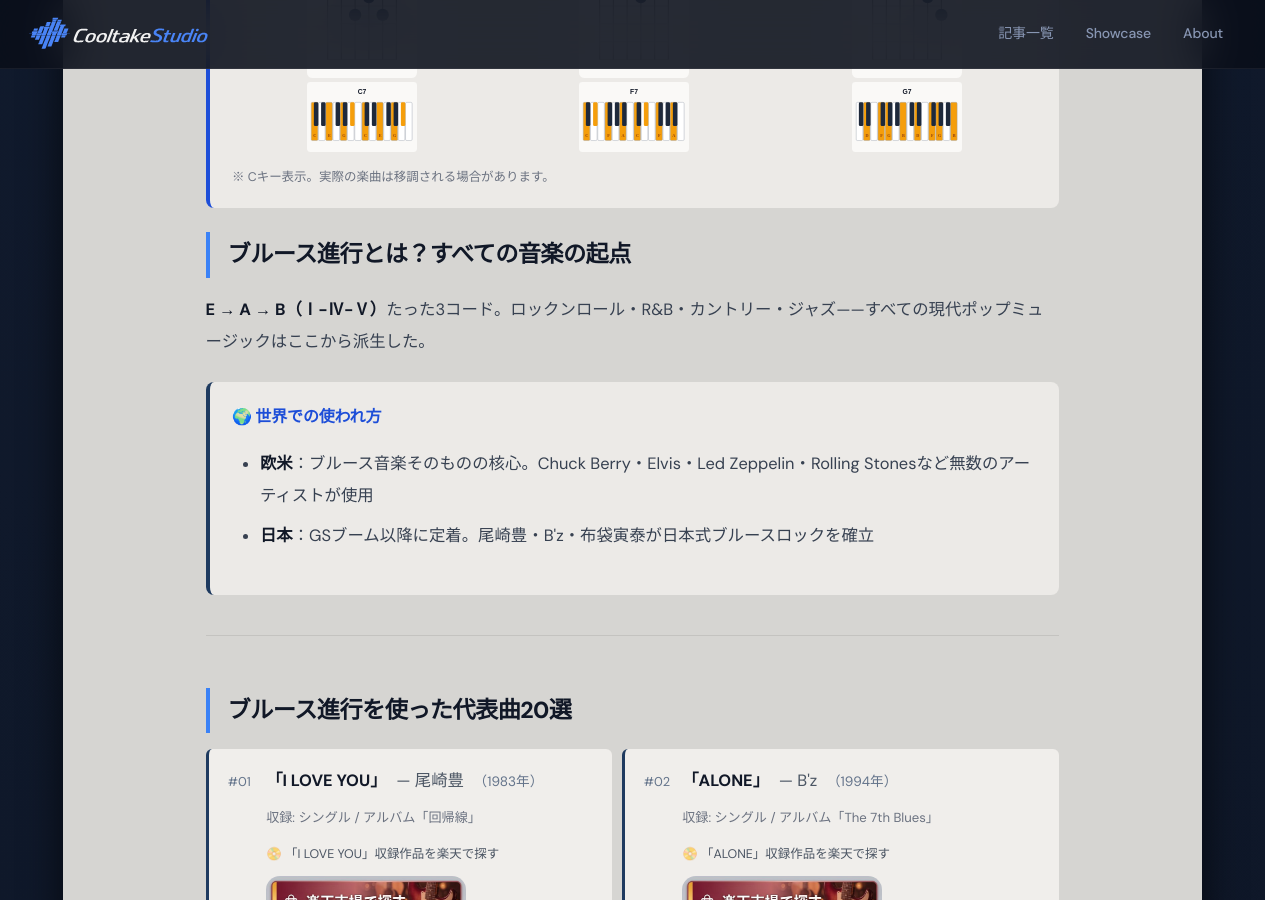
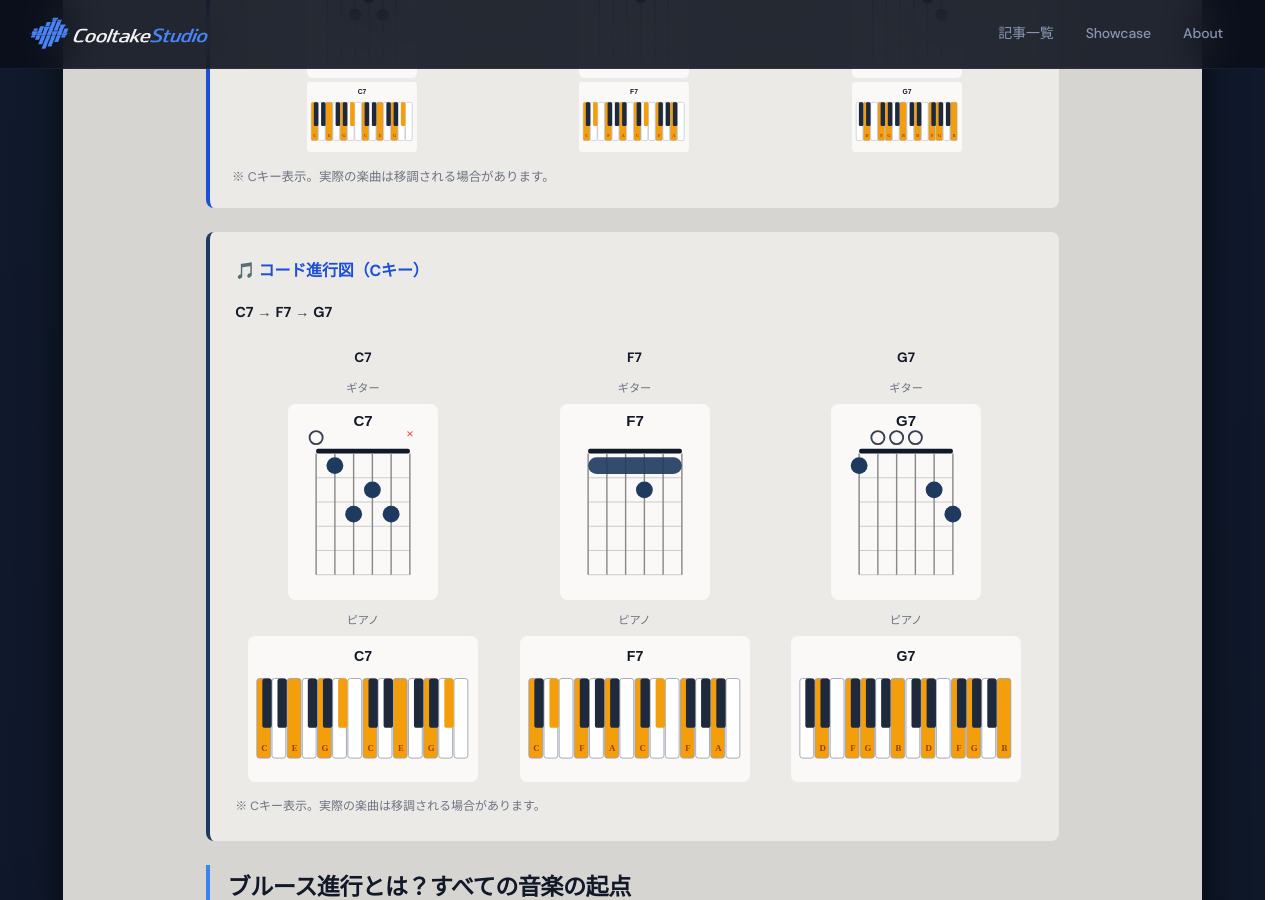
Before and after one commit to cooltake/cooltake-staging, a Jekyll site: the page built from _posts/2026-05-30-chord-progression-07-blues.md, in a window 1280 px wide and 900 px high, scrolled down 617 px. Built offline with Jekyll 4.4.1, drawn with Linux system fonts in a browser that asks for light colours; some web fonts are replaced.

Commit message:
fix: chord-07 diagram larger size 2-row layout

```diff
--- a/_posts/2026-05-30-chord-progression-07-blues.md
+++ b/_posts/2026-05-30-chord-progression-07-blues.md
@@ -18,6 +18,19 @@
 <div style="text-align:center;"><p style="font-size:.75rem;font-weight:700;color:#374151;margin:0 0 4px;">G7</p><img src="/assets/chord-diagrams/guitar-g7.svg" alt="G7 ギター" style="width:100%;max-width:110px;height:auto;display:block;margin:0 auto 4px;"><img src="/assets/chord-diagrams/piano-g7.svg" alt="G7 ピアノ" style="width:100%;max-width:110px;height:auto;display:block;margin:0 auto;"></div>
 </div>
 <p style="color:#6b7280;font-size:.78rem;margin:.8rem 0 0;">※ Cキー表示。実際の楽曲は移調される場合があります。</p>
+</div>
+
+
+
+<div style="background:#eceae7;border-radius:8px;padding:1.4rem 1.6rem;margin:1.5rem 0;border-left:4px solid #1e3a5f;">
+<h3 style="color:#111827;margin-top:0;font-size:1rem;font-weight:700;">🎵 コード進行図（Cキー）</h3>
+<p style="color:#374151;font-size:.9rem;margin:.4rem 0 1.2rem;"><strong>C7</strong> → <strong>F7</strong> → <strong>G7</strong></p>
+<div style="display:grid;grid-template-columns:repeat(3,1fr);gap:1rem;overflow-x:auto;">
+<div style="text-align:center;min-width:0;"><p style="font-size:.85rem;font-weight:700;color:#111827;margin:0 0 6px;">C7</p><p style="font-size:.7rem;color:#6b7280;margin:0 0 4px;">ギター</p><img src="/assets/chord-diagrams/guitar-c7.svg" alt="C7 ギター" style="width:100%;max-width:150px;height:auto;display:block;margin:0 auto 10px;"><p style="font-size:.7rem;color:#6b7280;margin:0 0 4px;">ピアノ</p><img src="/assets/chord-diagrams/piano-c7.svg" alt="C7 ピアノ" style="width:100%;max-width:230px;height:auto;display:block;margin:0 auto;"></div>
+<div style="text-align:center;min-width:0;"><p style="font-size:.85rem;font-weight:700;color:#111827;margin:0 0 6px;">F7</p><p style="font-size:.7rem;color:#6b7280;margin:0 0 4px;">ギター</p><img src="/assets/chord-diagrams/guitar-f7.svg" alt="F7 ギター" style="width:100%;max-width:150px;height:auto;display:block;margin:0 auto 10px;"><p style="font-size:.7rem;color:#6b7280;margin:0 0 4px;">ピアノ</p><img src="/assets/chord-diagrams/piano-f7.svg" alt="F7 ピアノ" style="width:100%;max-width:230px;height:auto;display:block;margin:0 auto;"></div>
+<div style="text-align:center;min-width:0;"><p style="font-size:.85rem;font-weight:700;color:#111827;margin:0 0 6px;">G7</p><p style="font-size:.7rem;color:#6b7280;margin:0 0 4px;">ギター</p><img src="/assets/chord-diagrams/guitar-g7.svg" alt="G7 ギター" style="width:100%;max-width:150px;height:auto;display:block;margin:0 auto 10px;"><p style="font-size:.7rem;color:#6b7280;margin:0 0 4px;">ピアノ</p><img src="/assets/chord-diagrams/piano-g7.svg" alt="G7 ピアノ" style="width:100%;max-width:230px;height:auto;display:block;margin:0 auto;"></div>
+</div>
+<p style="color:#6b7280;font-size:.75rem;margin:.8rem 0 0;">※ Cキー表示。実際の楽曲は移調される場合があります。</p>
 </div>
 
 
```
